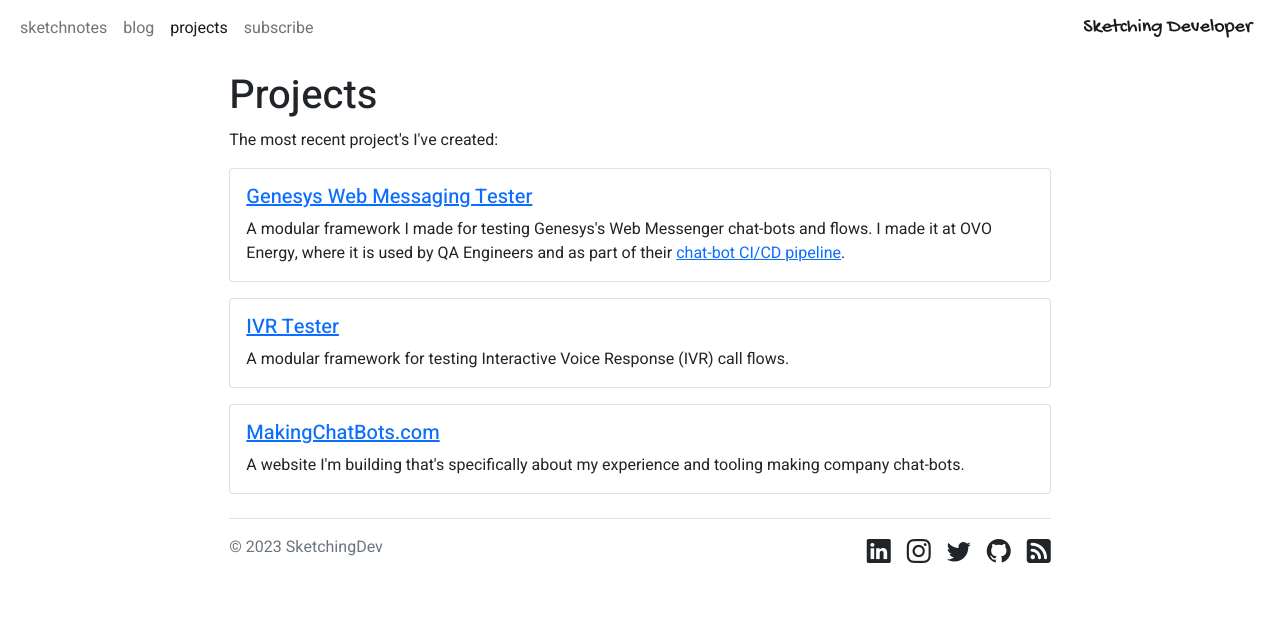
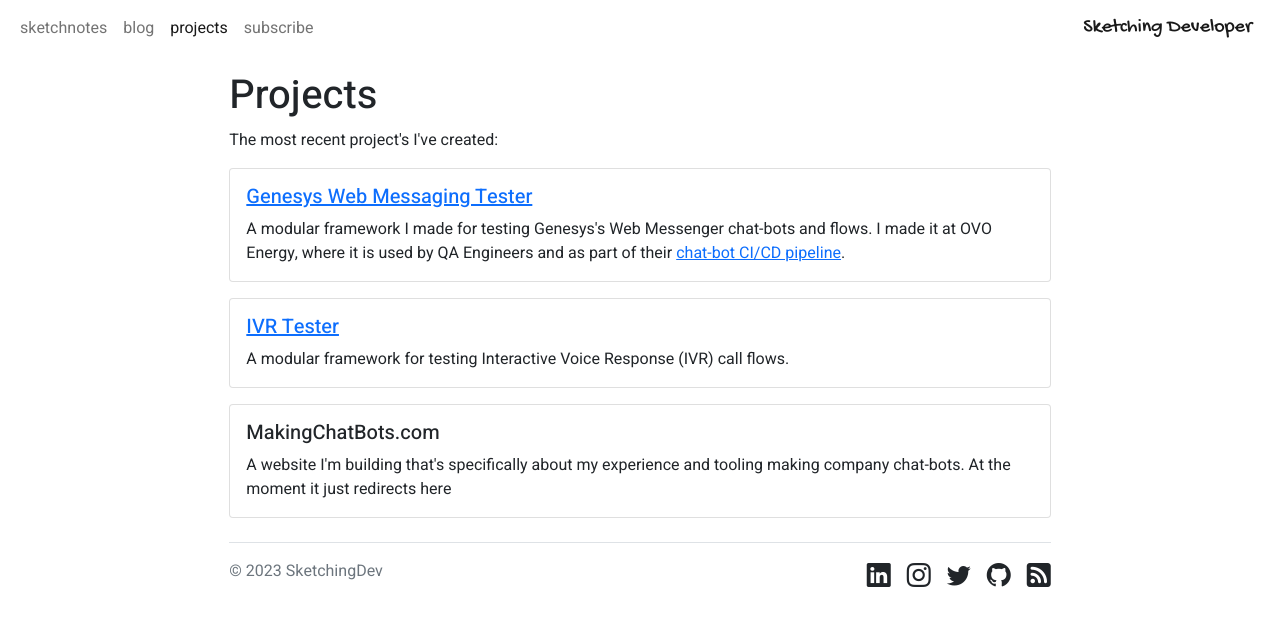
Before and after one commit to SketchingDev/sketchingdev.github.io, a Jekyll site: the page built from projects/index.html, in a window 1280 px wide. Shown: the top 626 px of the page. Built offline with Jekyll 4.4.1, drawn with Linux system fonts in a browser that asks for light colours; nearby versions of some CDN libraries.

Commit message:
Add redirect

```diff
--- a/projects/index.html
+++ b/projects/index.html
@@ -23,7 +23,8 @@
 
 <div class="card mb-3">
     <div class="card-body">
-        <h2 class="card-title fs-5"><a href="https://www.makingchatbots.com">MakingChatBots.com</a></h2>
-        <p class="card-text">A website I'm building that's specifically about my experience and tooling making company chat-bots.</p>
+        <h2 class="card-title fs-5">MakingChatBots.com</h2>
+        <p class="card-text">A website I'm building that's specifically about my experience and tooling making company chat-bots.
+            </b>At the moment it just redirects here</p>
     </div>
 </div>
```
